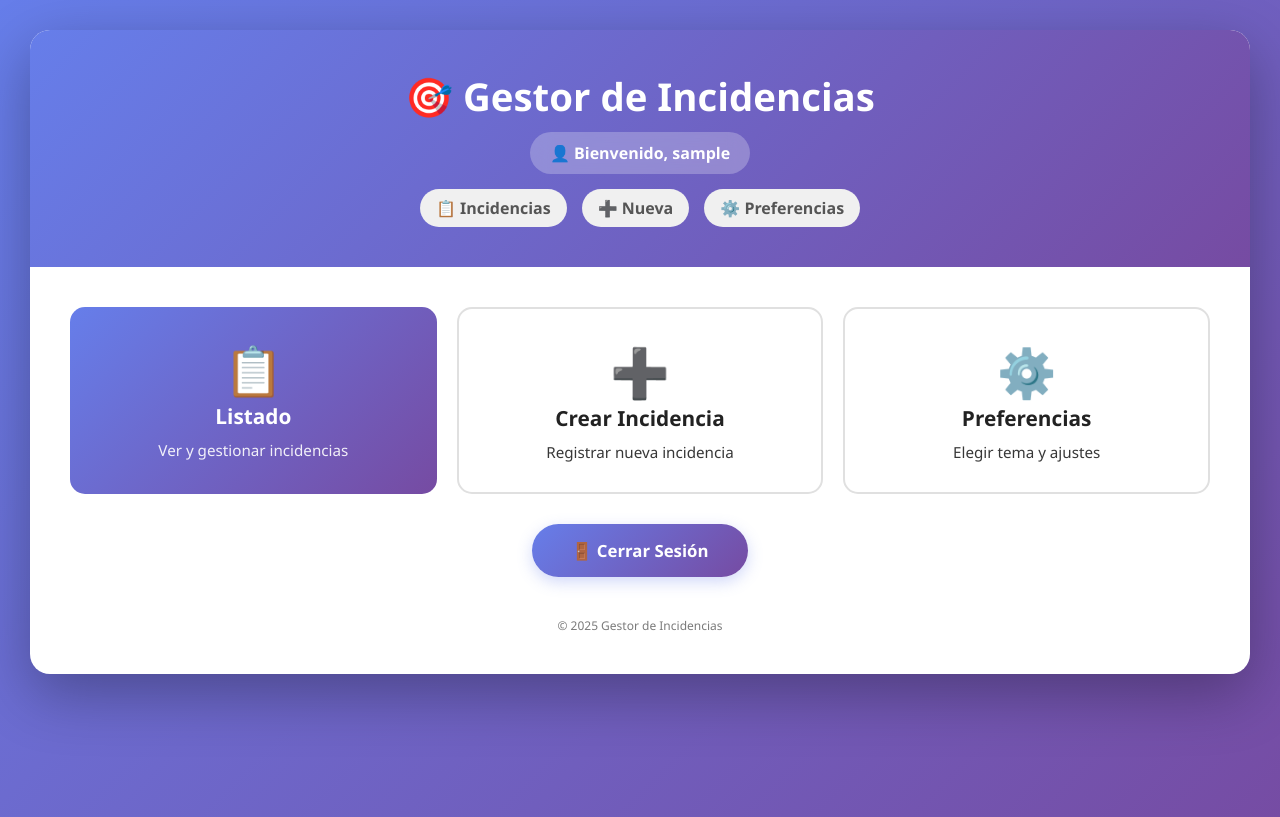
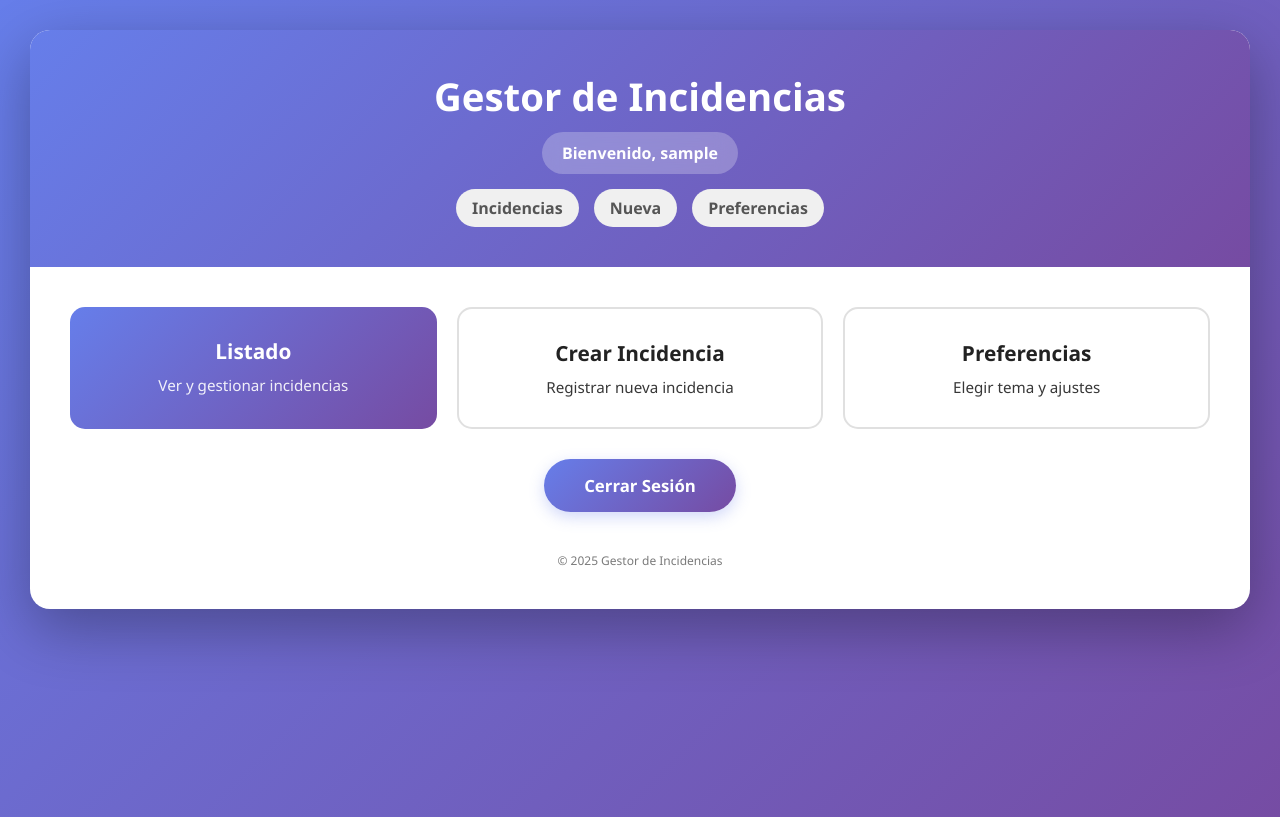
Before and after one commit to NoelBallester/proyectoIAW, a PHP site: page / in a window 1280 px wide. Shown: the top 817 px of the page. Run offline with PHP 8.4, Linux system fonts and the light colour scheme; the visitor is signed in with stand-in values (Sample User, id 1).

Commit message:
Quitando extras

```diff
--- a/public/index.php
+++ b/public/index.php
@@ -20,35 +20,35 @@ $username = $user['username'] ?? 'Usuario';
 <body class="<?= htmlspecialchars(body_theme_class()) ?>">
     <div class="container">
         <div class="header">
-            <h1>🎯 Gestor de Incidencias</h1>
-            <div class="user-info">👤 Bienvenido, <strong><?= htmlspecialchars($username) ?></strong></div>
+            <h1> Gestor de Incidencias</h1>
+            <div class="user-info"> Bienvenido, <strong><?= htmlspecialchars($username) ?></strong></div>
             <div class="nav">
-                <a href="lista_tickets.php">📋 Incidencias</a>
-                <a href="editar_ticket.php">➕ Nueva</a>
-                <a href="preferencias.php">⚙️ Preferencias</a>
+                <a href="lista_tickets.php"> Incidencias</a>
+                <a href="editar_ticket.php"> Nueva</a>
+                <a href="preferencias.php"> Preferencias</a>
             </div>
         </div>
         <div class="content">
             <div class="grid cards">
                 <a href="lista_tickets.php" class="card primary">
-                    <span class="icon">📋</span>
+                    <span class="icon"></span>
                     <div class="title">Listado</div>
                     <div class="desc">Ver y gestionar incidencias</div>
                 </a>
                 <a href="editar_ticket.php" class="card">
-                    <span class="icon">➕</span>
+                    <span class="icon"></span>
                     <div class="title">Crear Incidencia</div>
                     <div class="desc">Registrar nueva incidencia</div>
                 </a>
                 <a href="preferencias.php" class="card">
-                    <span class="icon">⚙️</span>
+                    <span class="icon"></span>
                     <div class="title">Preferencias</div>
                     <div class="desc">Elegir tema y ajustes</div>
                 </a>
             </div>
             <div style="text-align:center; margin-top:30px;">
                 <form action="logout.php" method="post">
-                    <button type="submit" class="btn-primary">🚪 Cerrar Sesión</button>
+                    <button type="submit" class="btn-primary"> Cerrar Sesión</button>
                 </form>
             </div>
             <footer>© <?= date('Y') ?> Gestor de Incidencias</footer>
```
